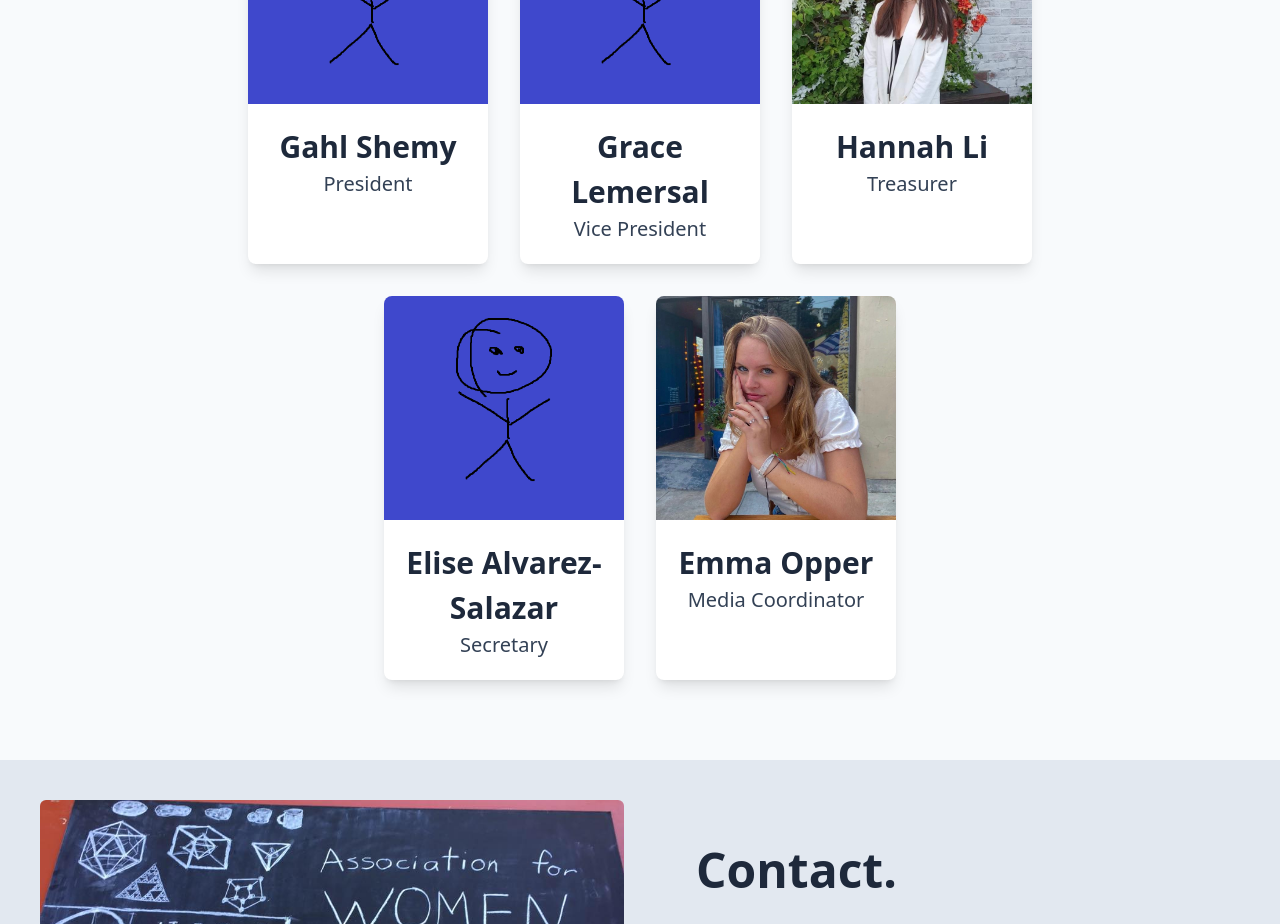
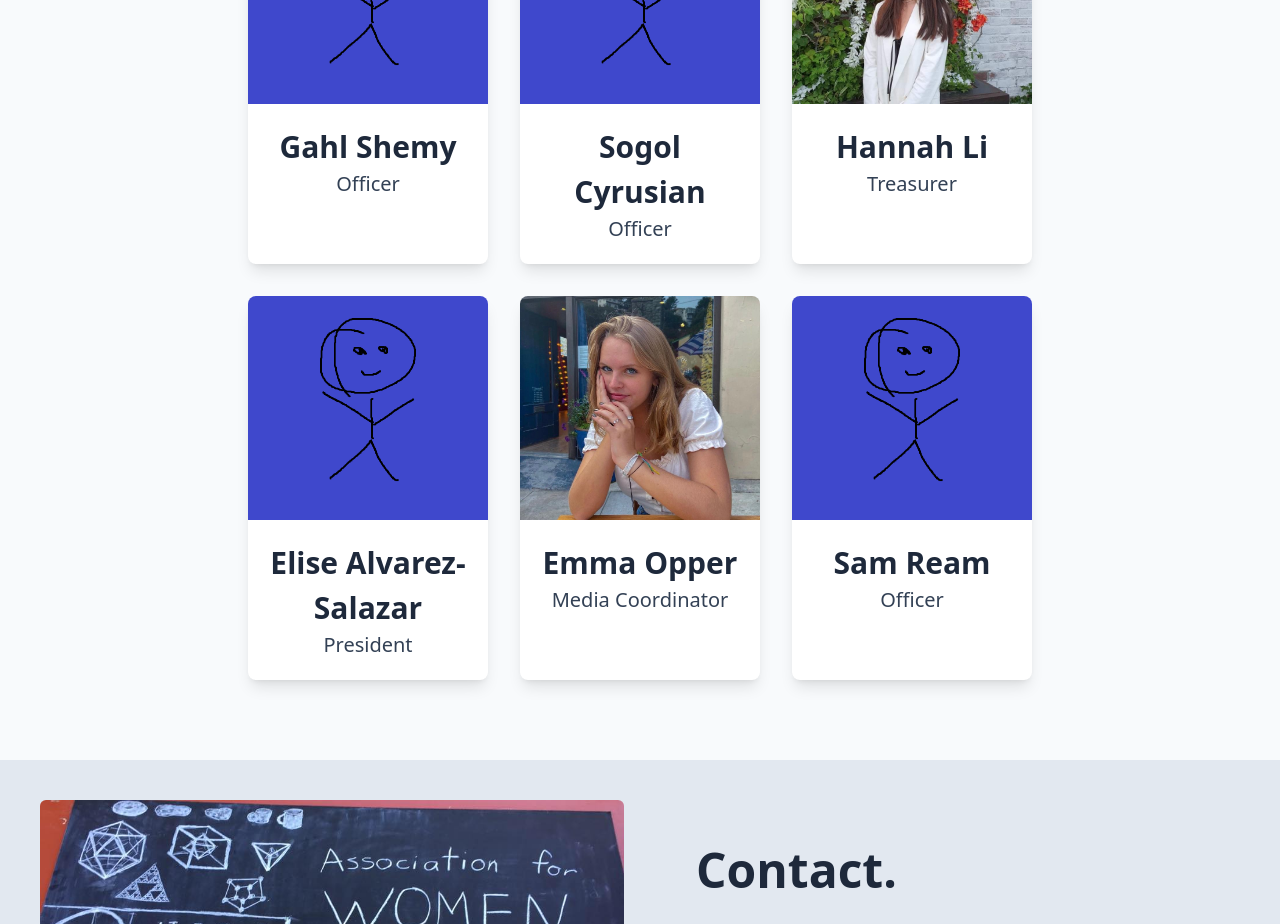
Before and after one commit to ucsbawm/ucsbawm.github.io, a React (Create React App) app: page / in a window 1280 px wide. Shown: the part 1820-2744 px from the top of the page. Built offline with nearby package versions, Linux system fonts and the light colour scheme.

Commit message:
updating officers

```diff
--- a/src/App.js
+++ b/src/App.js
@@ -66,11 +66,12 @@ function Officers() {
         <Title className="text-center">Officers.</Title>
         <div className="mx-auto p-10 overflow-auto">
           <div className="flex flex-row flex-nowrap lg:flex-wrap lg:justify-center gap-8">
-            <Card img={placeholder} name="Gahl Shemy" position="President" />
-            <Card img={placeholder} name="Grace Lemersal" position="Vice President" />
+            <Card img={placeholder} name="Gahl Shemy" position="Officer" />
+            <Card img={placeholder} name="Sogol Cyrusian" position="Officer" />
             <Card img={hannahAWM} name="Hannah Li" position="Treasurer" />
-            <Card img={placeholder} name="Elise Alvarez-Salazar" position="Secretary" />
+            <Card img={placeholder} name="Elise Alvarez-Salazar" position="President" />
             <Card img={emmaAWM} name="Emma Opper" position="Media Coordinator" />
+            <Card img={placeholder} name="Sam Ream" position="Officer" />
           </div>
         </div>
       </div>
```
